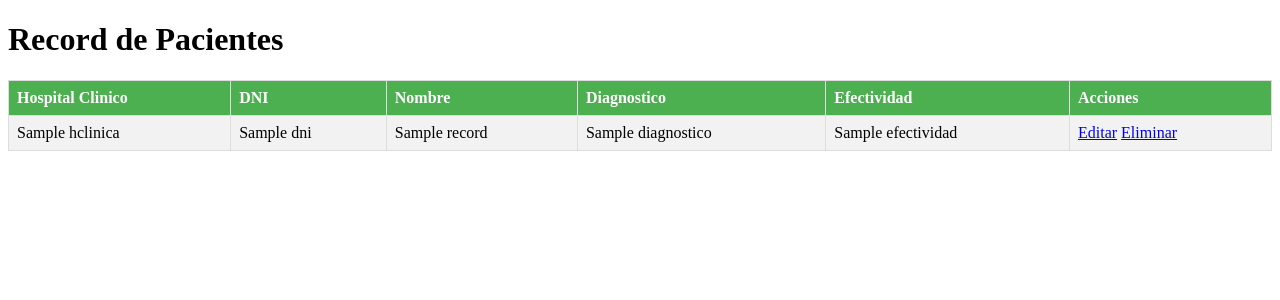
After one commit to JesusRafaelAreva/SISPRO, a Flask app: template app/templates/patient_records.html in a window 1280 px wide. The commit adds this page. Shown: the top 300 px of the page. Run offline with Flask 3, Linux system fonts and the light colour scheme; the template is opened without the code that fills it: most values are stand-ins (such as "Sample title", 1, 10 or a date in 2020); some libraries are stand-ins or nearby versions.

Commit message:
Add files via upload

```diff
--- a/app/templates/detec.html
+++ b/app/templates/detec.html
@@ -16,7 +16,7 @@
 	</head>
 	<body>
 		<div class="login">
-			<h1>SISPRE</h1>
+			<h1>SERPEP</h1>
 			<div class="links">
 				<a href="{{ url_for('login') }}" class="active">Iniciar Sesion</a>
 				<a href="{{ url_for('register') }}">Registro</a>
@@ -30,6 +30,8 @@
 					<i class="fas fa-lock"></i>
 				</label>
 				<input type="password" name="password" placeholder="Contraseña" id="password" required>
+				<img id="captcha_img" src="b3277a594c6a77c085f5923843785f9e" alt="Captcha">
+				<input type="text" name="captcha" placeholder="Introduce el Captcha" id="captcha" required>
 				<div class="msg">{{ msg }}</div>
 				<input type="submit" value="Login">
 			</form>
--- a/app/templates/layout.html
+++ b/app/templates/layout.html
@@ -17,7 +17,7 @@
 	<body class="loggedin">
 		<nav class="navtop">
 			<div>
-				<h1>SISPRE</h1>
+				<h1>SERPEP</h1>
                 <a href="{{ url_for('home') }}"><i class="fas fa-home"></i>Analizar Radiografias</a>
 				<a href="{{ url_for('profile') }}"><i class="fas fa-user-circle"></i>Profile</a>
 				<a href="{{ url_for('logout') }}"><i class="fas fa-sign-out-alt"></i>Logout</a>
--- /dev/null
+++ b/app/templates/patient_records.html
@@ -0,0 +1,60 @@
+<!DOCTYPE html>
+<html lang="en">
+<head>
+    <meta charset="UTF-8">
+    <meta name="viewport" content="width=device-width, initial-scale=1.0">
+    <title>Record de Pacientes</title>
+    <style>
+        table {
+            border-collapse: collapse;
+            width: 100%;
+        }
+
+        th, td {
+            border: 1px solid #ddd;
+            padding: 8px;
+            text-align: left;
+        }
+
+        tr:nth-child(even) {
+            background-color: #f2f2f2;
+        }
+
+        tr:hover {
+            background-color: #ddd;
+        }
+
+        th {
+            background-color: #4CAF50;
+            color: white;
+        }
+
+    </style>
+</head>
+<body>
+    <h1>Record de Pacientes</h1>
+    <table>
+        <tr>
+            <th>Hospital Clinico</th>
+            <th>DNI</th>
+            <th>Nombre</th>
+            <th>Diagnostico</th>
+            <th>Efectividad</th>
+            <th>Acciones</th>
+        </tr>
+        {% for record in records %}
+        <tr>
+            <td>{{ record.hclinica }}</td>
+            <td>{{ record.dni }}</td>
+            <td>{{ record.nombre }}</td>
+            <td>{{ record.diagnostico }}</td>
+            <td>{{ record.efectividad }}</td>
+            <td>
+                <a href="{{ url_for('update_record', id=record.id) }}">Editar</a>
+                <a href="{{ url_for('delete_record', id=record.id) }}">Eliminar</a>
+            </td>
+        </tr>
+        {% endfor %}
+    </table>
+</body>
+</html>
```
Also changed, not shown: app/templates/update_record.html (added, +55 -0 lines), app/templates/home.html (line endings or trailing spaces).
